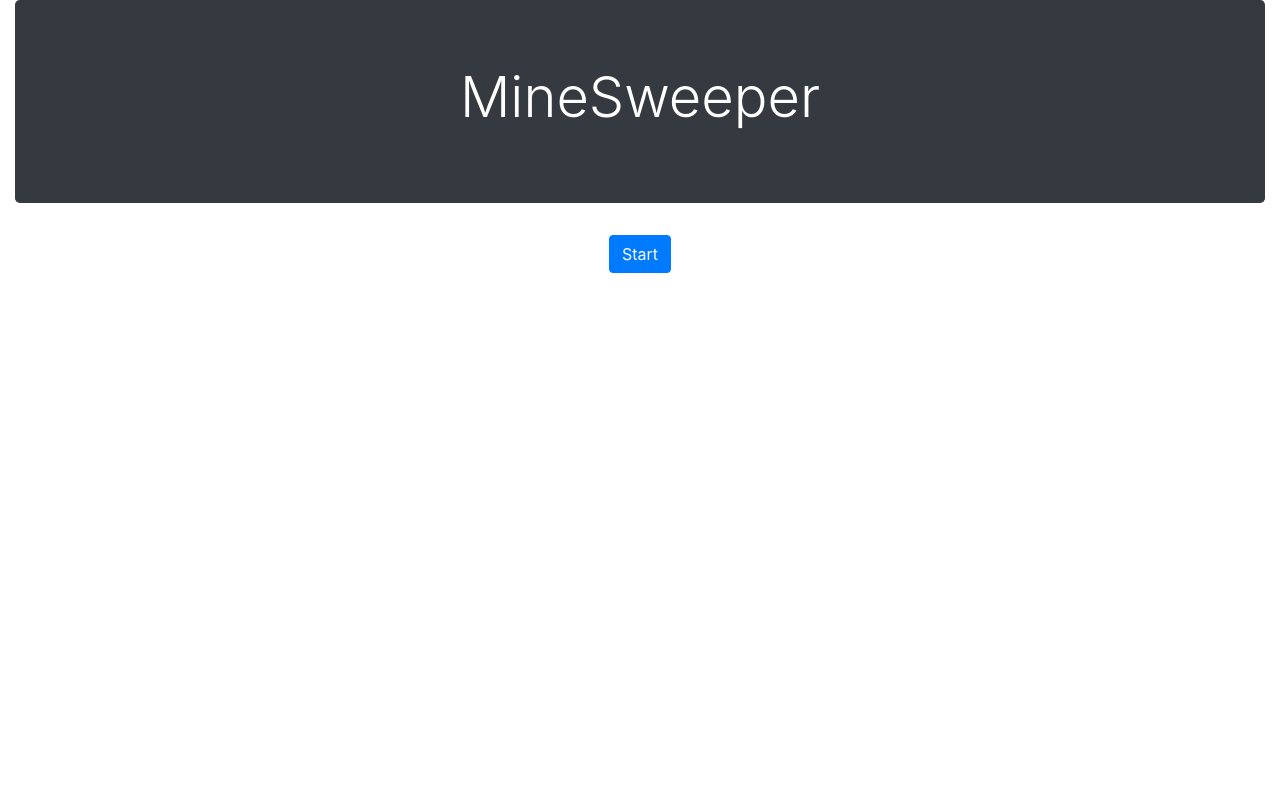
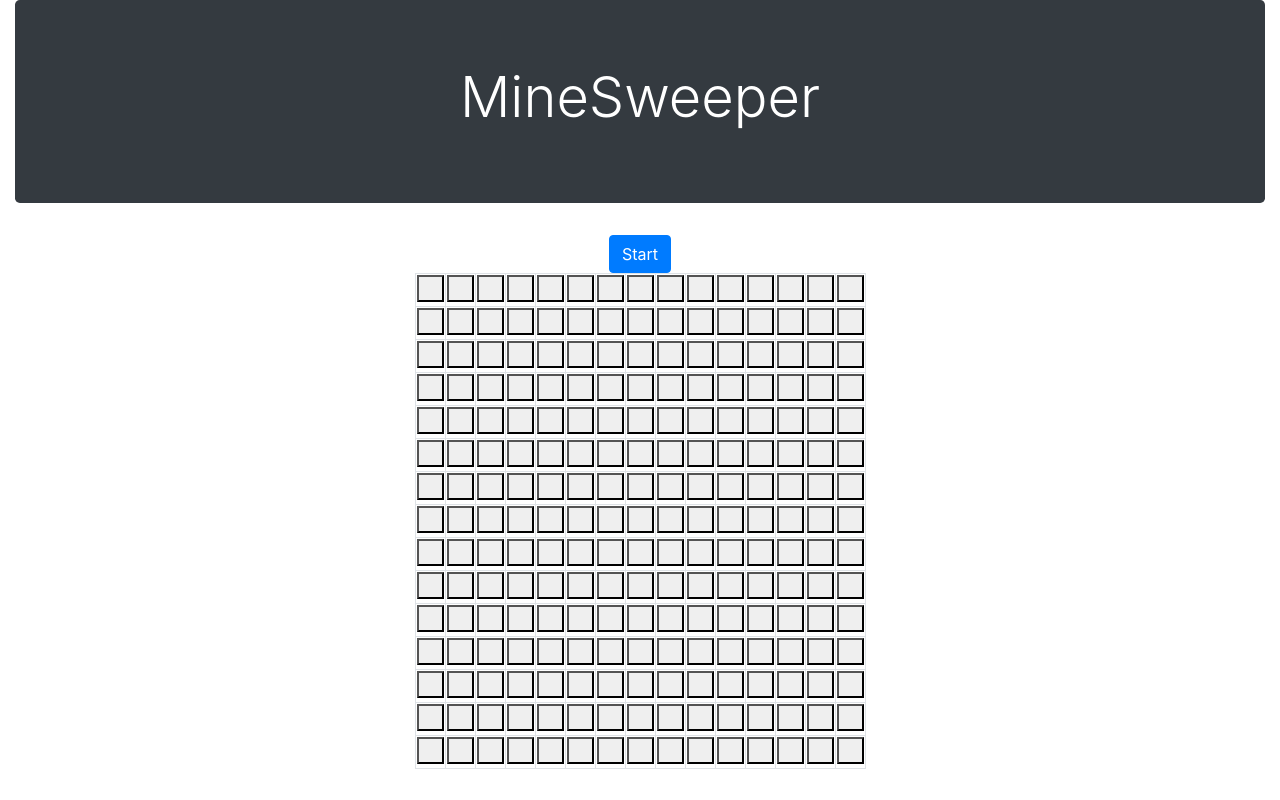
Before and after one commit to smiauek/MineSweeper, a React (Create React App) app: page /play in a window 1280 px wide. Built offline with nearby package versions, Linux system fonts and the light colour scheme; a web font is replaced by a local one.

Commit message:
added condition to width and heigth queries

```diff
--- a/src/App.js
+++ b/src/App.js
@@ -19,7 +19,9 @@ function App() {
           <Route path="/" element={<ChooseGrid />} />
           <Route
             path="/play"
-            element={<Grid width={width} heigth={heigth} />}
+            element={
+              <Grid width={width ? width : 15} heigth={heigth ? heigth : 15} />
+            }
           />
           <Route element={<NotFound />} />
         </Routes>
```
